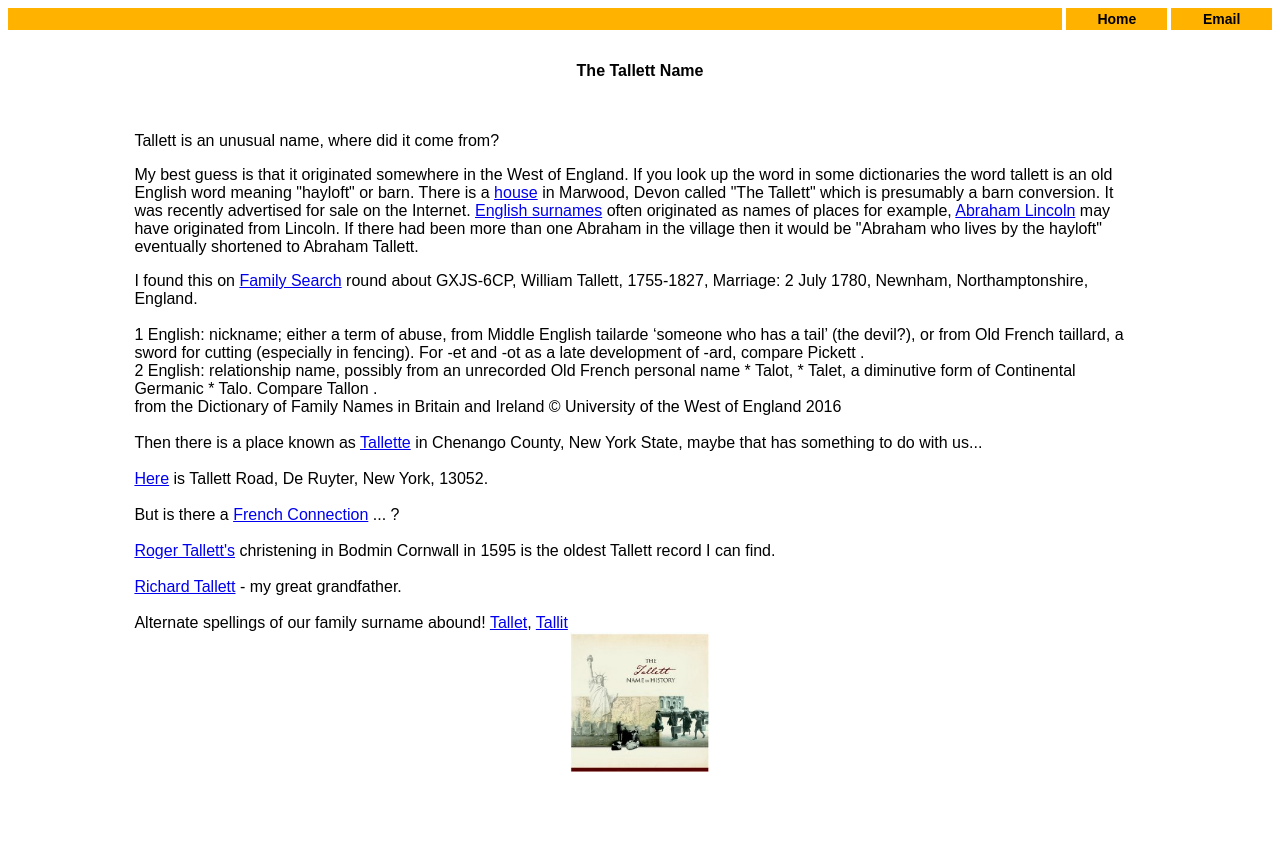
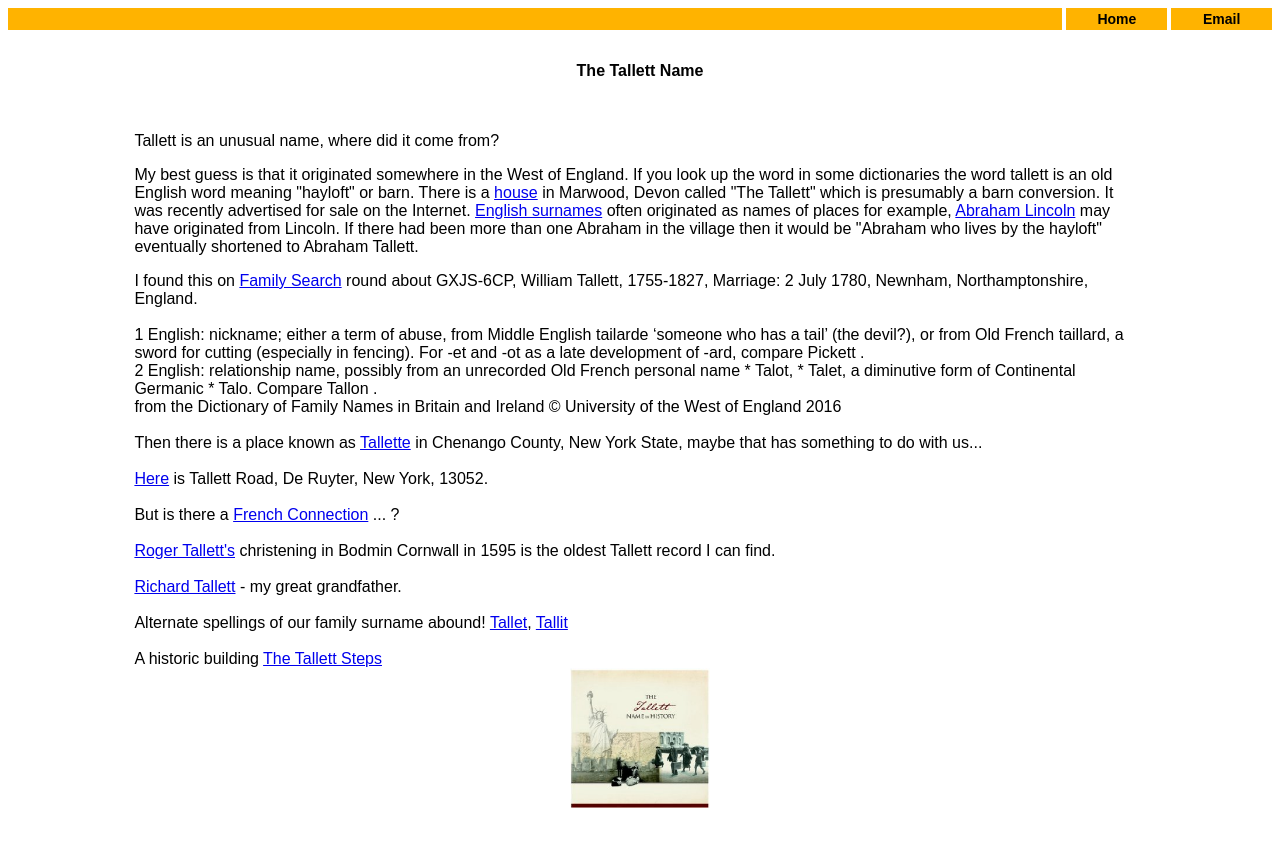
Before and after one commit to DaveTallett26/davetallett26.github.io, a Jekyll site: the page meaning.html, which Jekyll copies as it is, in a window 1280 px wide. Shown: the top 847 px of the page. Built offline with Jekyll 4.4.1, drawn with Linux system fonts in a browser that asks for light colours.

Commit message:
Update meaning.html tallett steps

```diff
--- a/meaning.html
+++ b/meaning.html
@@ -45,6 +45,8 @@ But is there a <a href=frenchconn.html>French Connection</a> ... ?
 <a href="gtgrandfather.html">Richard Tallett</a> - my great grandfather.
 <br/><br/>
 Alternate spellings of our family surname abound! <a href="https://www.surnamedb.com/Surname/Tallet">Tallet</a>, <a href="tallit.html">Tallit</a>
+<br/><br/>
+A historic building <a href="https://historicengland.org.uk/listing/the-list/list-entry/1155162?section=official-list-entry">The Tallett Steps</a>
 <center>
 <a href="http://www.amazon.co.uk/Tallett-History-Ancestry-co-uk-Generations-Network/dp/B001M26M5M">
 <img src="TallettName.jpg" BORDER=0 height="140" width="140" ALT="The Tallett Name in History"></A>
```
